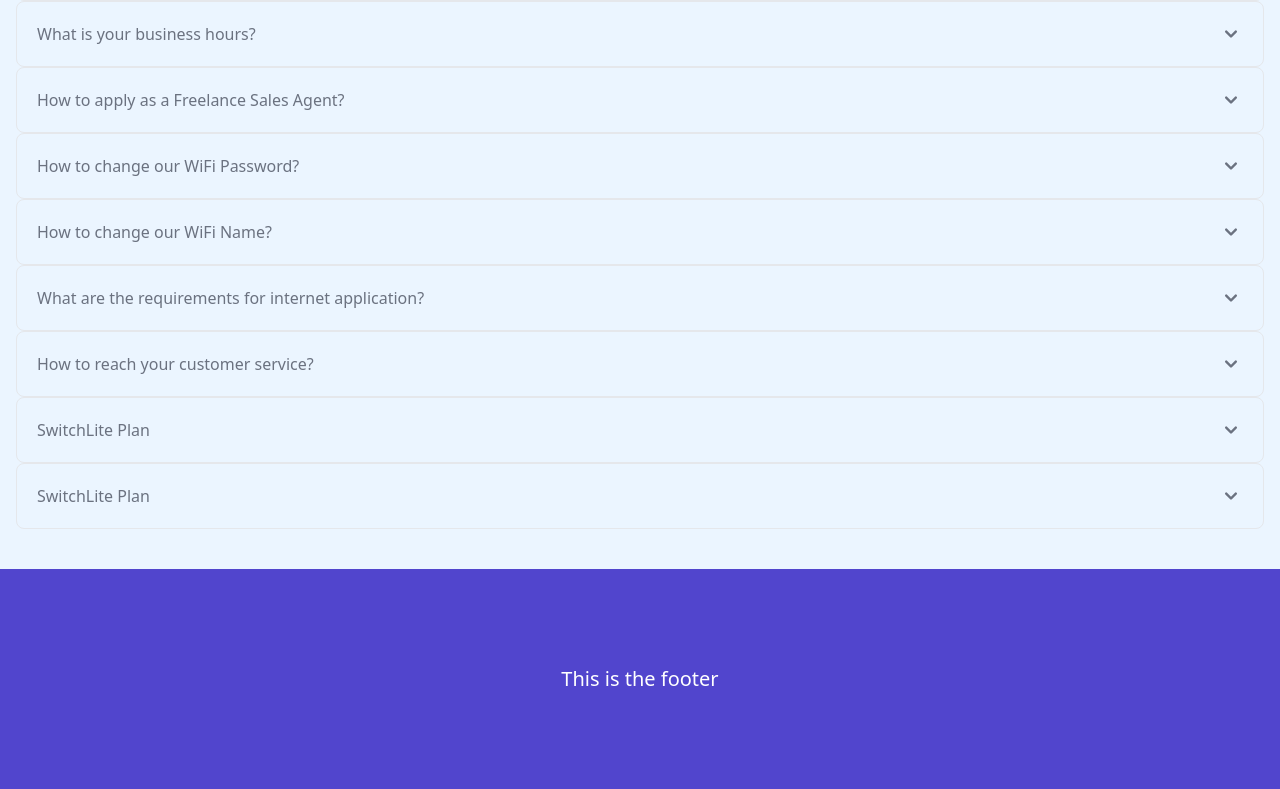
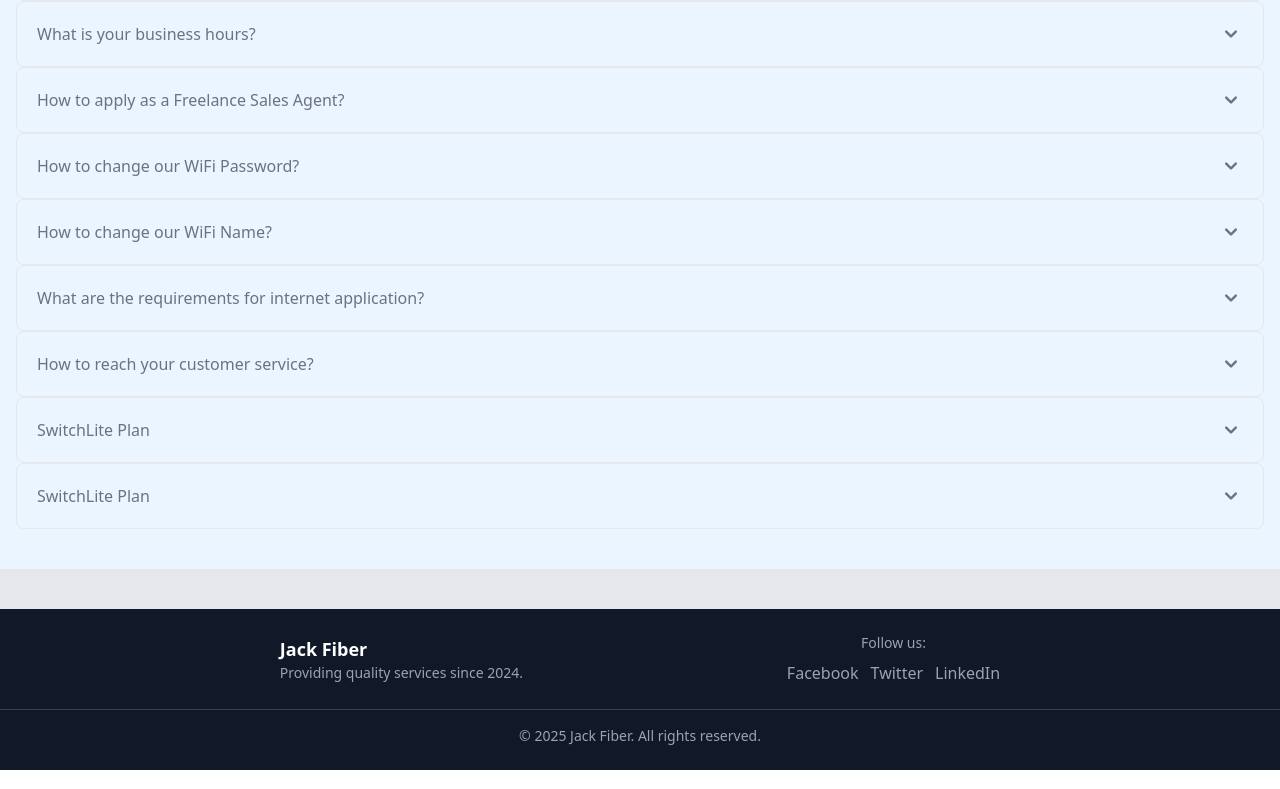
Before and after one commit to jlgc0000/switch-vite-fe, a React (Vite) app: page / in a window 1280 px wide. Shown: the part 6767-7556 px from the top of the page. Built offline with nearby package versions, Linux system fonts and the light colour scheme.

Commit message:
Added Footer Content

```diff
--- a/src/components/Footer.jsx
+++ b/src/components/Footer.jsx
@@ -1,17 +1,27 @@
-import React from 'react'
+import { Link } from "react-router-dom";
 
 const Footer = () => {
-  return (
-    <section className="bg-indigo-700 py-20">
-      <div className="max-w-7xl mx-auto px-4 sm:px-6 lg:px-8 flex flex-col items-center">
-        <div className="text-center">
-            <p className="my-4 text-xl text-white">
-            This is the footer
-          </p>
-        </div>
-      </div>
-    </section>
-  )
-}
+    return (
+        <footer className="bg-gray-900 text-white py-6 mt-10">
+            <div className="container mx-auto flex flex-col md:flex-row justify-evenly items-center px-4">
+                <div className="text-center md:text-left">
+                    <h2 className="text-lg font-semibold">Jack Fiber</h2>
+                    <p className="text-sm text-gray-400">Providing quality services since 2024.</p>
+                </div>
+                <div className="mt-4 md:mt-0">
+                    <p className="text-sm text-gray-400">Follow us:</p>
+                    <div className="flex space-x-3 mt-2">
+                        <a href="#" target="_blank" rel="noopener noreferrer" className="text-gray-400 hover:text-white">Facebook</a>
+                        <a href="#" target="_blank" rel="noopener noreferrer" className="text-gray-400 hover:text-white">Twitter</a>
+                        <a href="#" target="_blank" rel="noopener noreferrer" className="text-gray-400 hover:text-white">LinkedIn</a>
+                    </div>
+                </div>
+            </div>
+            <div className="border-t border-gray-700 mt-6 pt-4 text-center text-sm text-gray-400">
+                &copy; {new Date().getFullYear()} Jack Fiber. All rights reserved.
+            </div>
+        </footer>
+    );
+};
 
-export default Footer
+export default Footer;
```
